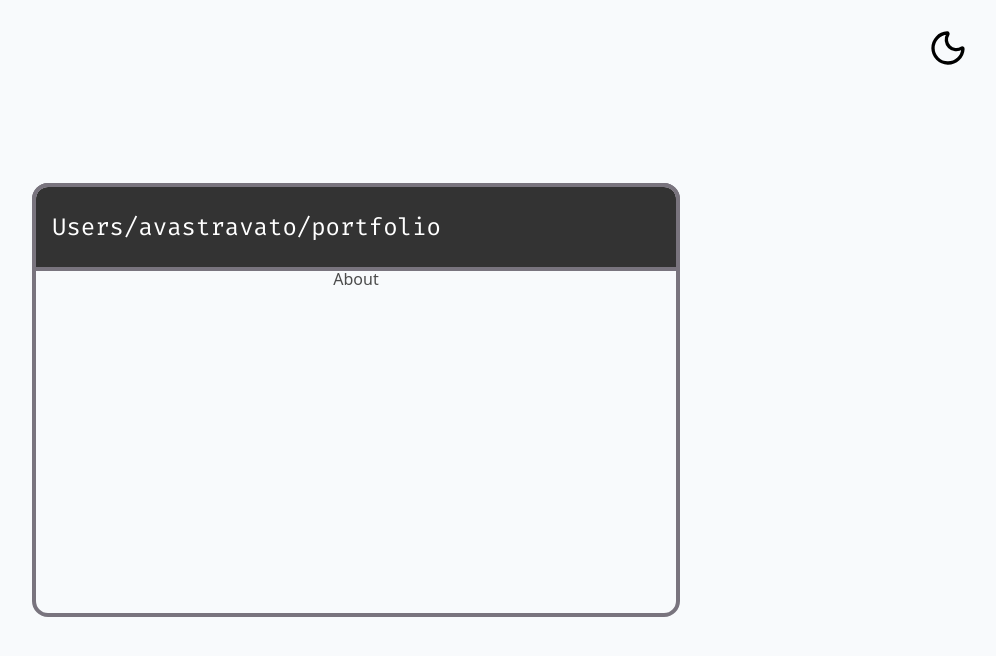
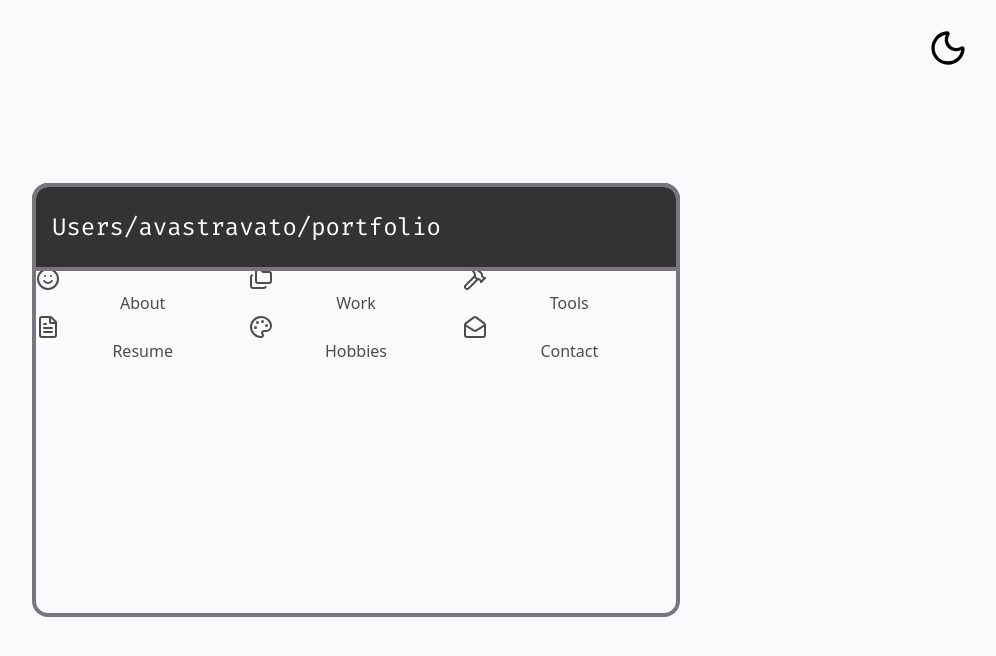
Before and after one commit to avastravato/portfolio-website, a React (Vite) app: page / in a window 1280 px wide. Shown: the top 656 px of the page, without its empty margins (284-1280 px from the left). Built offline with nearby package versions, Linux system fonts and the light colour scheme.

Commit message:
add main icons - no functionality yet

```diff
--- a/src/components/MainPage.jsx
+++ b/src/components/MainPage.jsx
@@ -1,10 +1,19 @@
-export const MainPage = () => {
+import { Smile, Folders, Hammer, FileText, Palette, MailOpen } from 'lucide-react';
+
+export const MainFrame = () => {
     return (
         <div className='w-[50vw] aspect-[3/2] bg-card rounded-xl outline-4 outline-border'>
             <div className='w-full h-20 bg-card-header rounded-t-xl flex items-center p-4 outline-4 outline-border'>
                 <p className='font-[Fira_Code] text-2xl text-white'>Users/avastravato/portfolio</p>
             </div>
-            <button>About</button>
+            <div className='grid grid-cols-3 grid-rows-2 '>
+                <button><Smile />About</button>
+                <button><Folders />Work</button>
+                <button><Hammer />Tools</button>
+                <button><FileText />Resume</button>
+                <button><Palette />Hobbies</button>
+                <button><MailOpen />Contact</button>
+            </div>
         </div>
     );
 };
--- a/src/pages/Home.jsx
+++ b/src/pages/Home.jsx
@@ -1,5 +1,5 @@
 import { ThemeToggle } from "../components/ThemeToggle";
-import { MainPage } from "../components/MainPage";
+import { MainFrame } from "../components/MainPage";
 
 export const Home = () => {
 
@@ -11,7 +11,7 @@ export const Home = () => {
             {/* Background effects */}
 
             {/* Main content */}
-            <MainPage />
+            <MainFrame />
 
             {/* Footer */}
 
```
